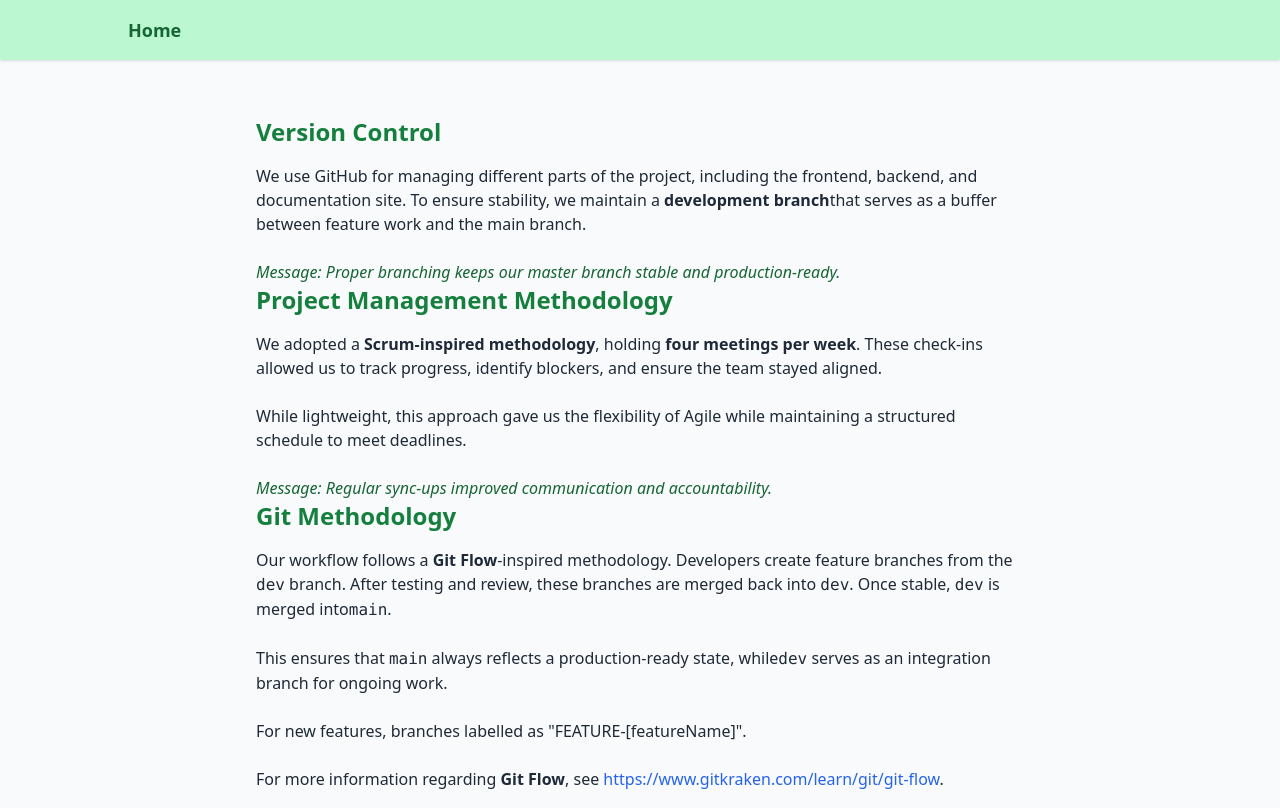
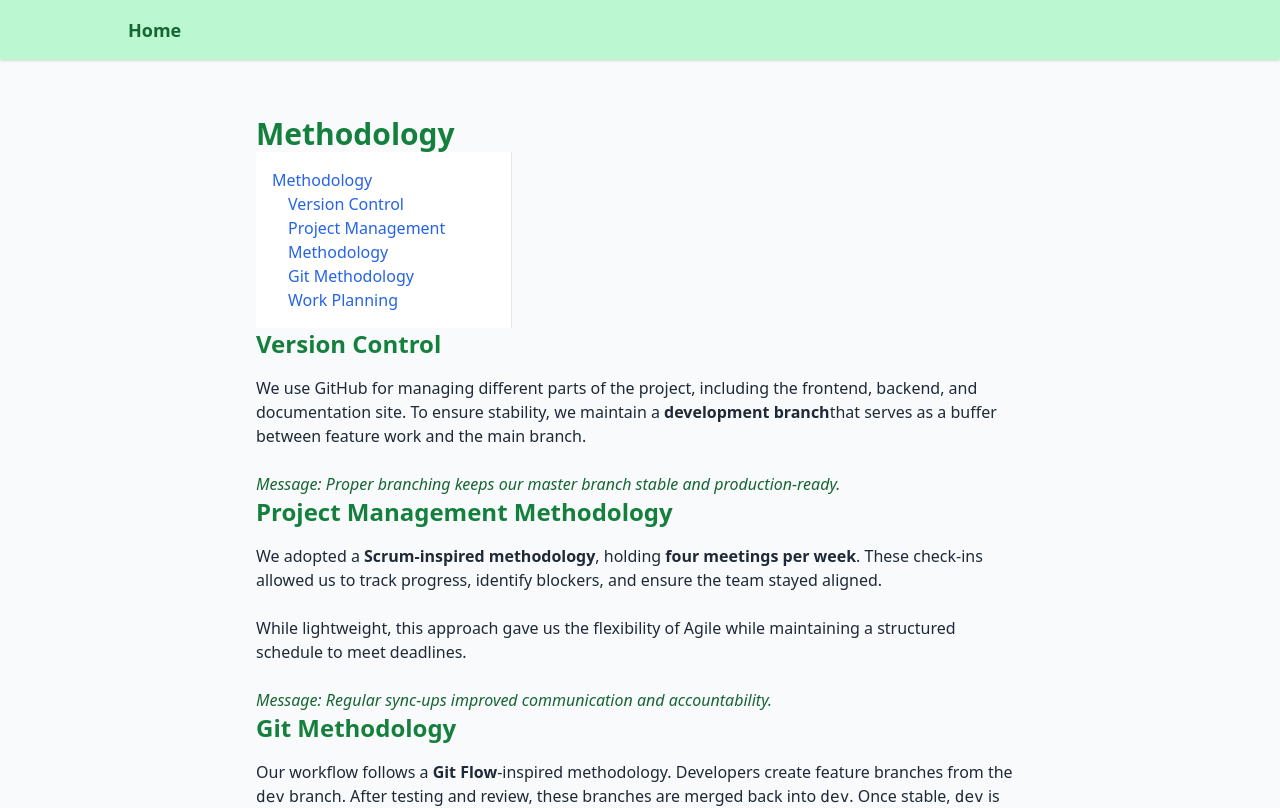
Before and after one commit to Weppman/SDP-DocumentationSite, a React (Create React App) app: page /methodology in a window 1280 px wide. Shown: the top 808 px of the page. Built offline with nearby package versions, Linux system fonts and the light colour scheme.

Commit message:
FEATURE: sidebar for navigation on each page

```diff
--- /dev/null
+++ b/src/components/Sidebar.js
@@ -0,0 +1,57 @@
+import React, { useEffect, useState } from "react";
+
+const getHeaders = () => {
+  const headers = [];
+  document.querySelectorAll("h1, h2, h3, h4").forEach((header) => {
+    if (!header.id) {
+      header.id = header.textContent.replace(/\s+/g, "-").toLowerCase();
+    }
+    headers.push({
+      id: header.id,
+      text: header.textContent,
+      level: header.tagName,
+    });
+  });
+  return headers;
+};
+
+const Sidebar = () => {
+  const [headers, setHeaders] = useState([]);
+
+  useEffect(() => {
+    setHeaders(getHeaders());
+    const observer = new MutationObserver(() => setHeaders(getHeaders()));
+    observer.observe(document.body, { childList: true, subtree: true });
+    return () => observer.disconnect();
+  }, []);
+
+  return (
+    <aside className="w-64 p-4 border-r h-full top-8 bg-white overflow-y-auto">
+      <ul>
+        {headers.map((header) => {
+          const levelToMargin = {
+            H1: "ml-0",
+            H2: "ml-4",
+            H3: "ml-8",
+            H4: "ml-12",
+            H5: "ml-16",
+            H6: "ml-20",
+          };
+          const marginClass = levelToMargin[header.level] || "ml-0";
+          return (
+            <li key={header.id} className={marginClass}>
+              <a
+                href={`#${header.id}`}
+                className="text-blue-600 hover:underline"
+              >
+                {header.text}
+              </a>
+            </li>
+          );
+        })}
+      </ul>
+    </aside>
+  );
+};
+
+export default Sidebar;
--- a/src/pages/About.js
+++ b/src/pages/About.js
@@ -1,7 +1,10 @@
+import Sidebar from "../components/Sidebar";
+
 function About() {
   return (
-    <div className="max-w-3xl mx-auto mt-8">
-      <h2 className="text-2xl font-bold text-green-700 mb-4">About</h2>
+    <main className="max-w-3xl mx-auto mt-8">
+      <h1 className="text-3xl font-bold text-green-700 mb-0">About</h1>
+      <Sidebar />
 
       <p className="mb-6">
         <strong>Hiking Logbook</strong> (name pending) is a web-based application for tracking and planning hiking activities.
@@ -45,7 +48,7 @@ function About() {
         <li>Nathan Le Roux</li>
         <li>Niel Grobler</li>
       </ul>
-    </div>
+    </main>
   );
 }
 
--- a/src/pages/Architecture.js
+++ b/src/pages/Architecture.js
@@ -1,6 +1,11 @@
+import Sidebar from "../components/Sidebar";
+
 function Architecture() {
   return (
-    <div className="max-w-3xl mx-auto mt-8">
+    <main className="max-w-3xl mx-auto mt-8">
+      <h1 className="text-3xl font-bold text-green-700 mb-0">Architecture</h1>
+      <Sidebar />
+
       <h2 className="text-2xl font-bold text-green-700 mb-4">Technology Stack</h2>
       <p className="mb-6">
         Our project is <strong>fully hosted on Railway</strong>, providing a seamless deployment
@@ -14,8 +19,7 @@ function Architecture() {
       <p className="italic text-green-800">
         Message: Using one platform for deployment simplified CI/CD.
       </p>
-
-    </div>
+    </main>
   );
 }
 
--- a/src/pages/DeploymentImplementation.js
+++ b/src/pages/DeploymentImplementation.js
@@ -1,6 +1,10 @@
+import Sidebar from "../components/Sidebar";
+
 function DeploymentImplementation() {
   return (
-    <div className="max-w-3xl mx-auto mt-8">
+    <main className="max-w-3xl mx-auto mt-8">
+      <h1 className="text-3xl font-bold text-green-700 mb-0">Deployment/Implementation</h1>
+      <Sidebar />
       <h2 className="text-2xl font-bold text-green-700 mb-4">Implementation</h2>
       <p className="mb-6">
         The implementation followed a <strong>high-level staged approach</strong>. We began by setting
@@ -25,7 +29,7 @@ function DeploymentImplementation() {
       <p className="italic text-green-800">
         Message: Documenting setup ensures reproducibility for future team members.
       </p>
-    </div>
+    </main>
   );
 }
 
--- a/src/pages/DiscussionsMeetings.js
+++ b/src/pages/DiscussionsMeetings.js
@@ -1,11 +1,19 @@
+import Sidebar from "../components/Sidebar";
+
 function DiscussionsMeetings() {
   return (
-    <div className="max-w-3xl mx-auto mt-8">
-      <h2 className="text-2xl font-bold text-green-700 mb-4">empty</h2>
+    <main className="max-w-3xl mx-auto mt-8">
+      <h1 className="text-3xl font-bold text-green-700 mb-0">Discussions/Meetings</h1>
+      <Sidebar />
+      <h2 className="text-2xl font-bold text-green-700 mb-4">Sprint 1</h2>
+      <h3 className="text-xl font-bold text-green-700 mb-8">2025-xx-xx</h3>
       <p className="mb-6">
         empty
       </p>
-    </div>
+      <h2 className="text-2xl font-bold text-green-700 mb-4">Sprint 2</h2>
+      <h2 className="text-2xl font-bold text-green-700 mb-4">Sprint 3</h2>
+      <h2 className="text-2xl font-bold text-green-700 mb-4">Sprint 4</h2>
+    </main>
   );
 }
 
--- a/src/pages/FeaturesAPI.js
+++ b/src/pages/FeaturesAPI.js
@@ -1,8 +1,11 @@
 //note, this may be split off into separate tabs for Features, UI/UX and API.
+import Sidebar from "../components/Sidebar";
 
 function FeaturesAPI() {
   return (
-    <div className="max-w-3xl mx-auto mt-8">
+    <main className="max-w-3xl mx-auto mt-8">
+      <h1 className="text-3xl font-bold text-green-700 mb-0">Features/API</h1>
+      <Sidebar />
       <h2 className="text-2xl font-bold text-green-700 mb-4">Initial Design & Development Plan</h2>
       <p className="mb-6">
         We opted for a <strong>minimalistic design</strong> to keep the interface clean and user-friendly.
@@ -12,7 +15,7 @@ function FeaturesAPI() {
       <p className="italic text-green-800">
         Message: Simple design keeps focus on content and usability.
       </p>
-    </div>
+    </main>
   );
 }
 
--- a/src/pages/Methodology.js
+++ b/src/pages/Methodology.js
@@ -1,6 +1,10 @@
+import Sidebar from "../components/Sidebar";
+
 function Methodology() {
   return (
-    <div className="max-w-3xl mx-auto mt-8">
+    <main className="max-w-3xl mx-auto mt-8">
+      <h1 className="text-3xl font-bold text-green-700 mb-0">Methodology</h1>
+      <Sidebar />
       <h2 className="text-2xl font-bold text-green-700 mb-4">Version Control</h2>
       <p className="mb-6">
         We use GitHub for managing different parts of the project, including the frontend, backend,
@@ -73,7 +77,7 @@ function Methodology() {
       <p className="italic text-green-800">
         Message: Centralized planning reduces confusion and keeps the team aligned.
       </p>
-    </div>
+    </main>
   );
 }
 
--- a/src/pages/TestingFeedback.js
+++ b/src/pages/TestingFeedback.js
@@ -1,11 +1,15 @@
+import Sidebar from "../components/Sidebar";
+
 function TestingFeedback() {
   return (
-    <div className="max-w-3xl mx-auto mt-8">
+    <main className="max-w-3xl mx-auto mt-8">
+      <h1 className="text-3xl font-bold text-green-700 mb-0">Testing/Feedback</h1>
+      <Sidebar />
       <h2 className="text-2xl font-bold text-green-700 mb-4">empty</h2>
       <p className="mb-6">
         empty
       </p>
-    </div>
+    </main>
   );
 }
 
```
